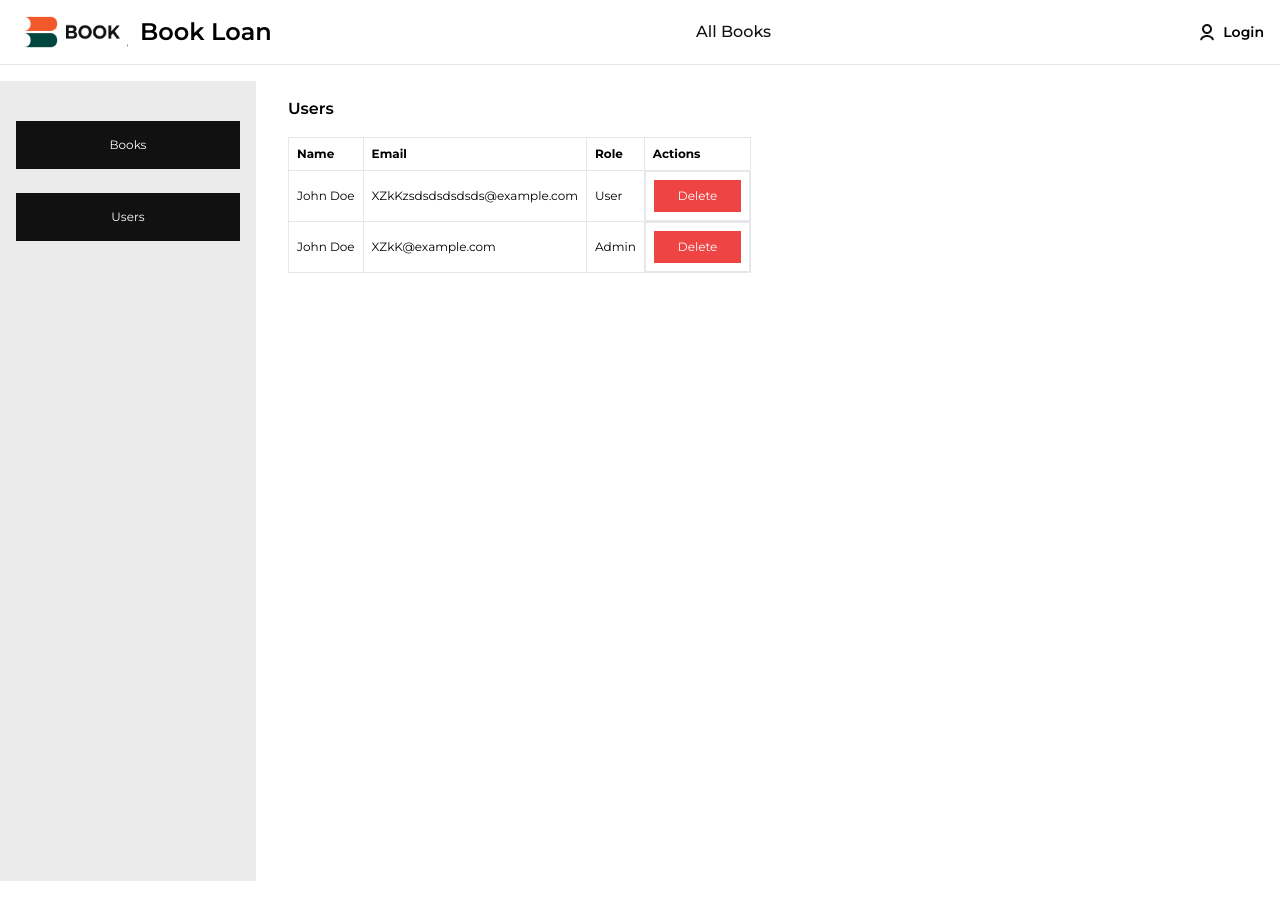
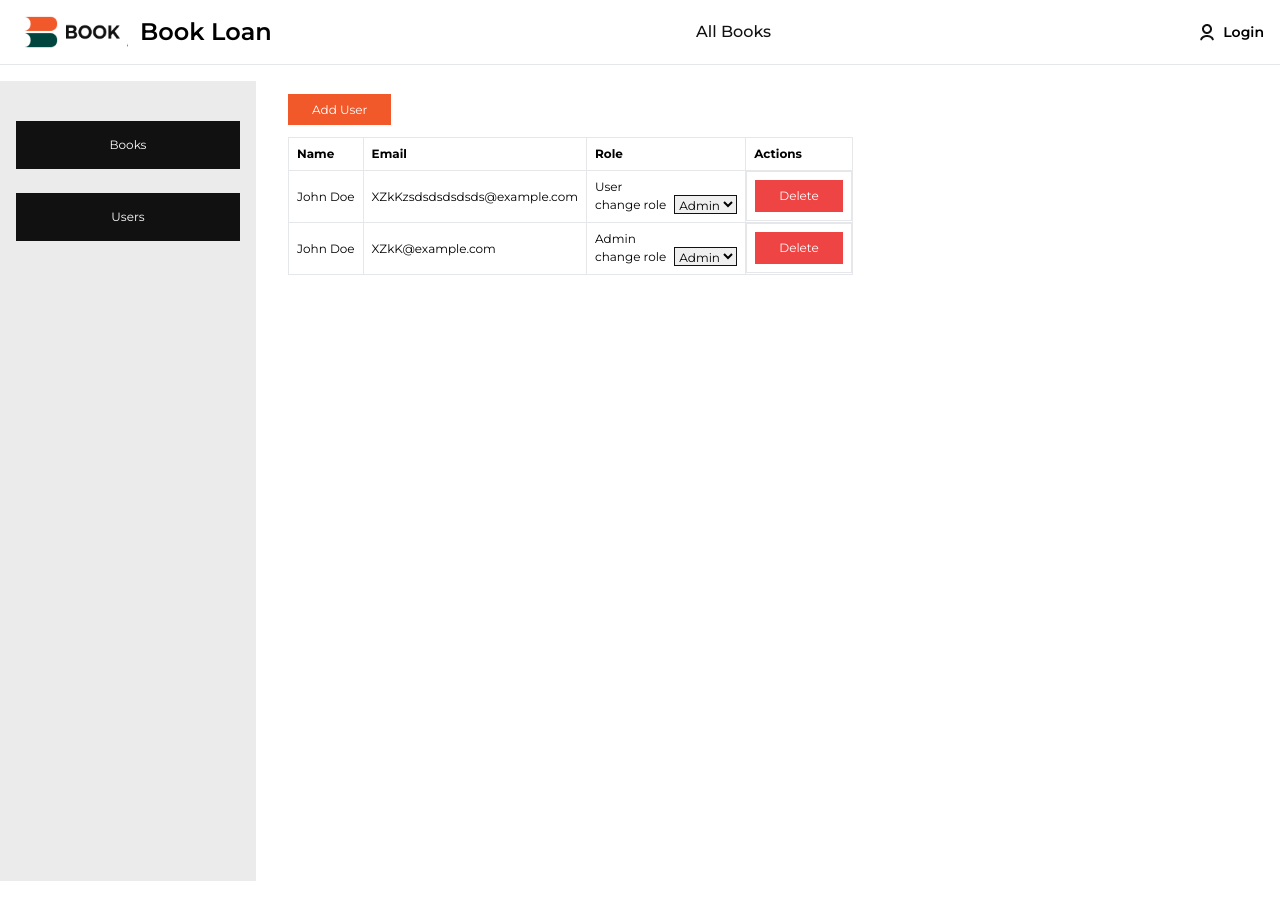
Before and after one commit to ryanmwakio/bookloan, a Vue app in the folder bookloan-frontend/: page /admin/users in a window 1280 px wide. Built offline with nearby package versions, Linux system fonts and the light colour scheme.

Commit message:
(feature) option to change the roles on admin

```diff
--- /dev/null
+++ b/bookloan-frontend/src/components/LoadingComponent.vue
@@ -0,0 +1,11 @@
+<script setup></script>
+
+<template>
+  <div>
+    <div class="spinner-border" role="status">
+      <span class="visually-hidden">Loading...</span>
+    </div>
+  </div>
+</template>
+
+<style lang="scss" scoped></style>
--- a/bookloan-frontend/src/views/AdminUsersView.vue
+++ b/bookloan-frontend/src/views/AdminUsersView.vue
@@ -1,12 +1,19 @@
 <script setup>
 import AdminNavComponent from "@/components/AdminNavComponent.vue";
+import { RouterLink } from "vue-router";
 </script>
 
 <template>
   <main class="flex gap-4">
     <AdminNavComponent />
     <div class="p-4 my-4">
-      <h2 class="font-semibold text-base">Users</h2>
+      <div>
+        <router-link
+          to="/register"
+          class="bg-primary-orange text-white py-2 px-6 text-xs w-fit h-fit"
+          >Add User</router-link
+        >
+      </div>
       <table class="w-full text-xs mt-4 border">
         <thead class="border">
           <tr class="text-left">
@@ -20,7 +27,20 @@ import AdminNavComponent from "@/components/AdminNavComponent.vue";
           <tr class="border-b py-2">
             <td class="p-2 border">John Doe</td>
             <td class="p-2 border">XZkKzsdsdsdsdsds@example.com</td>
-            <td class="p-2 border">User</td>
+            <td class="p-2 border">
+              <p>User</p>
+              <div class="flex gap-2 items-center">
+                <label for="">change role</label>
+                <select
+                  name=""
+                  id=""
+                  class="border border-primary-black focus:outline-none text-xs cursor-pointer"
+                >
+                  <option value="">Admin</option>
+                  <option value="">User</option>
+                </select>
+              </div>
+            </td>
             <td class="p-2 flex gap-2 border">
               <button class="bg-red-500 text-white py-2 px-6 text-xs w-fit h-fit">Delete</button>
             </td>
@@ -28,7 +48,20 @@ import AdminNavComponent from "@/components/AdminNavComponent.vue";
           <tr class="border-b py-2">
             <td class="p-2 border">John Doe</td>
             <td class="p-2 border">XZkK@example.com</td>
-            <td class="p-2 border">Admin</td>
+            <td class="p-2 border">
+              <p>Admin</p>
+              <div class="flex gap-2 items-center">
+                <label for="">change role</label>
+                <select
+                  name=""
+                  id=""
+                  class="border border-primary-black focus:outline-none text-xs cursor-pointer"
+                >
+                  <option value="">Admin</option>
+                  <option value="">User</option>
+                </select>
+              </div>
+            </td>
             <td class="p-2 flex gap-2 border">
               <button class="bg-red-500 text-white py-2 px-6 text-xs w-fit h-fit">Delete</button>
             </td>
```
